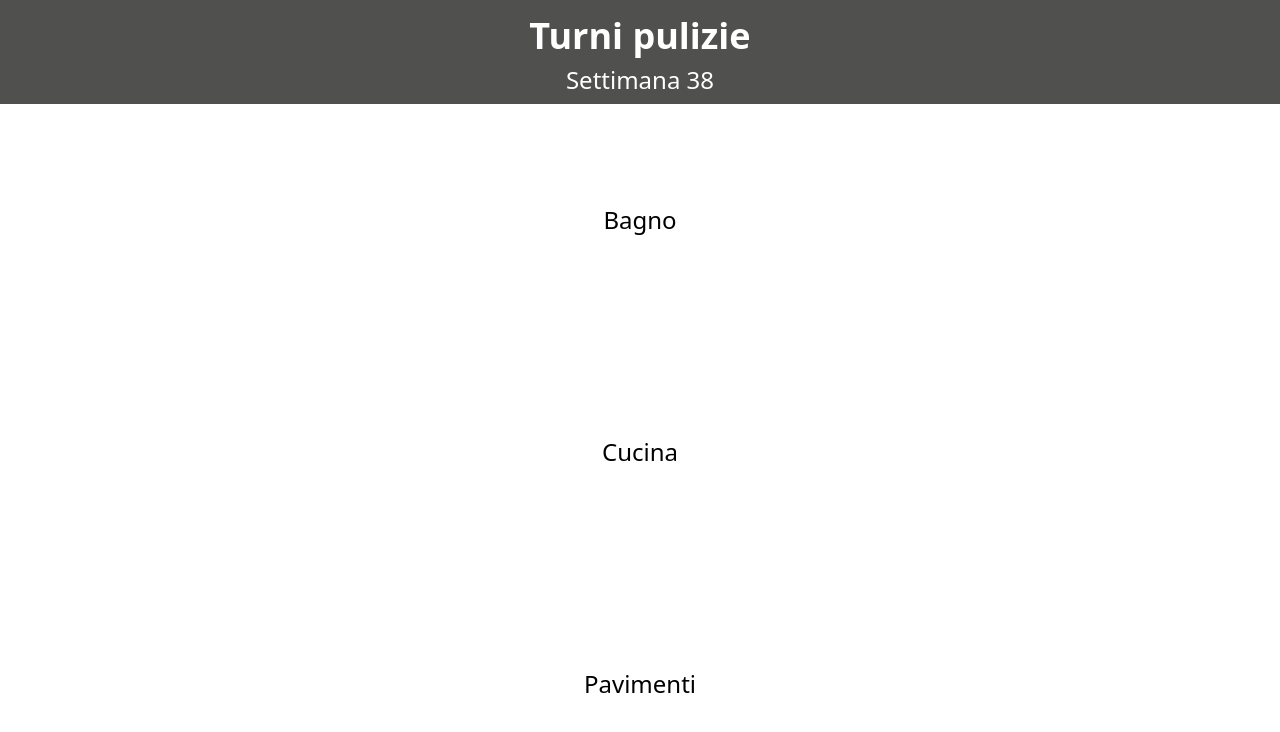
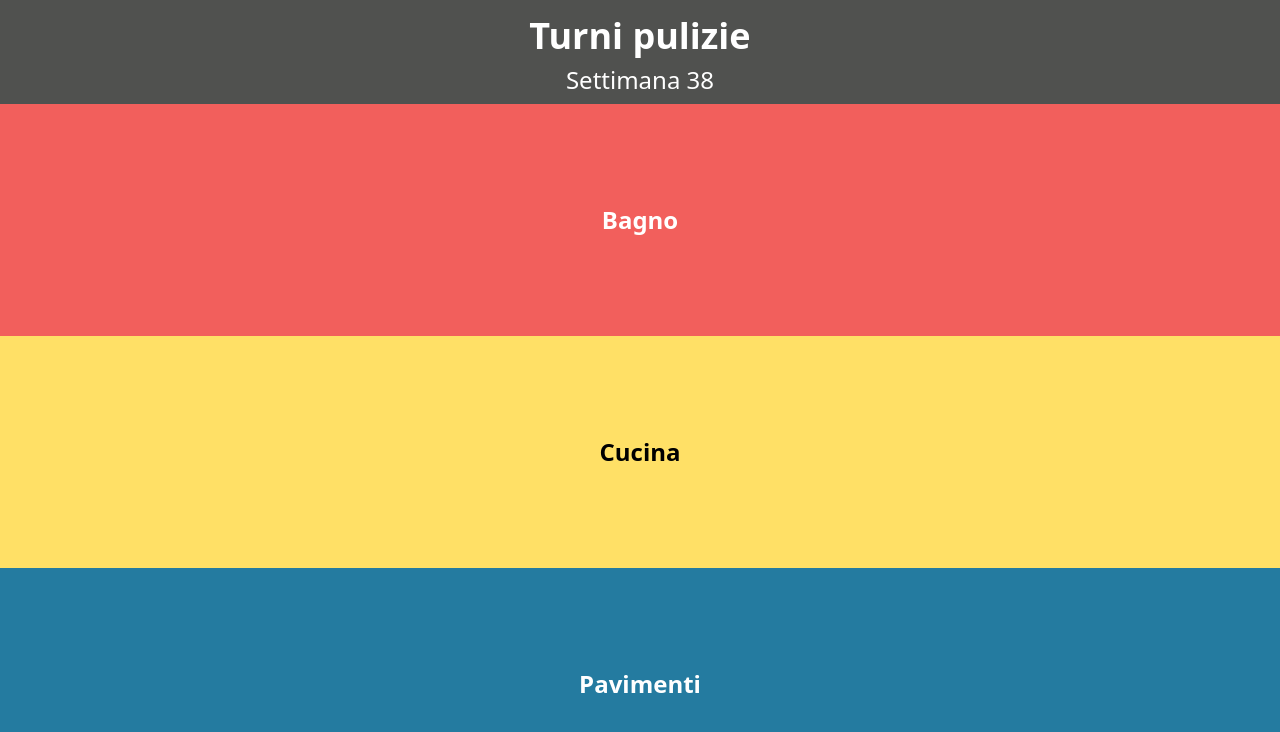
Before and after one commit to Mattia2700/pulizie, a Vue app: page / in a window 1280 px wide. Shown: the top 732 px of the page. Built offline with nearby package versions, Linux system fonts and the light colour scheme; some icons are missing.

Commit message:
style: add background colors

```diff
--- a/src/components/Shifts.vue
+++ b/src/components/Shifts.vue
@@ -1,16 +1,20 @@
 <script setup lang="ts">
-import { ref } from 'vue'
-
-const places = ["Bagno", "Cucina", "Pavimenti"]
-
+// TODO: better way to do this, like a object with place, color and text_color
+const places = ["Bagno", "Cucina", "Pavimenti"];
+const colors = ["bg-[#F25F5C]", "bg-[#FFE066]", "bg-[#247BA0]"];
+const text_colors = ["text-white", "text-black", "text-white"];
 </script>
 
 <template>
   <div class="flex flex-col h-full">
-    <h1 v-for="p in places" class="flex-1 flex items-center justify-center text-2xl">{{p}}</h1>
+    <h1
+      v-for="(p, i) in places"
+      class="flex-1 flex items-center justify-center text-2xl font-bold"
+      :class="[colors[i], text_colors[i]]"
+    >
+      {{ p }}
+    </h1>
   </div>
 </template>
 
-<style scoped>
-
-</style>
+<style scoped></style>
```
